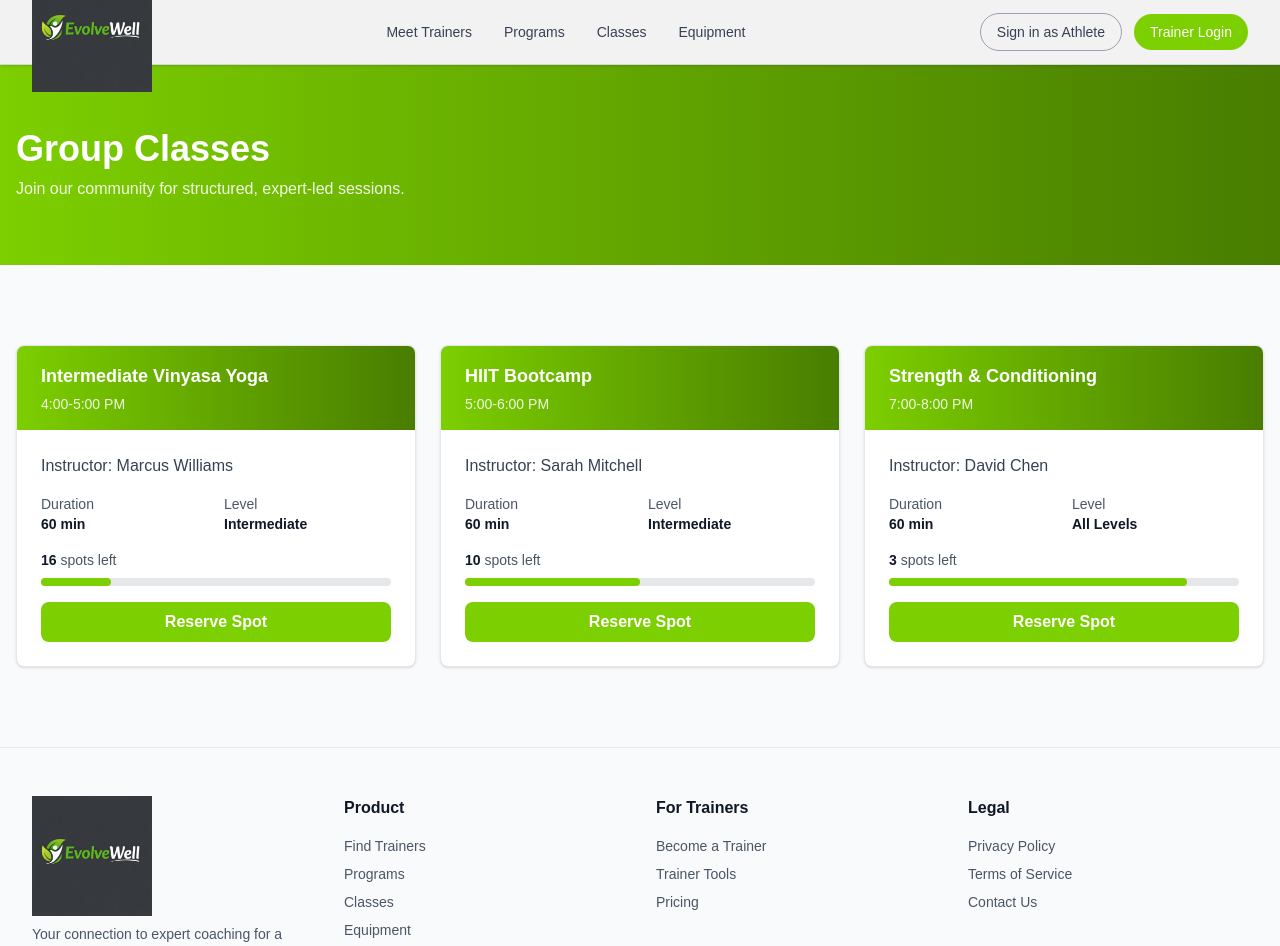
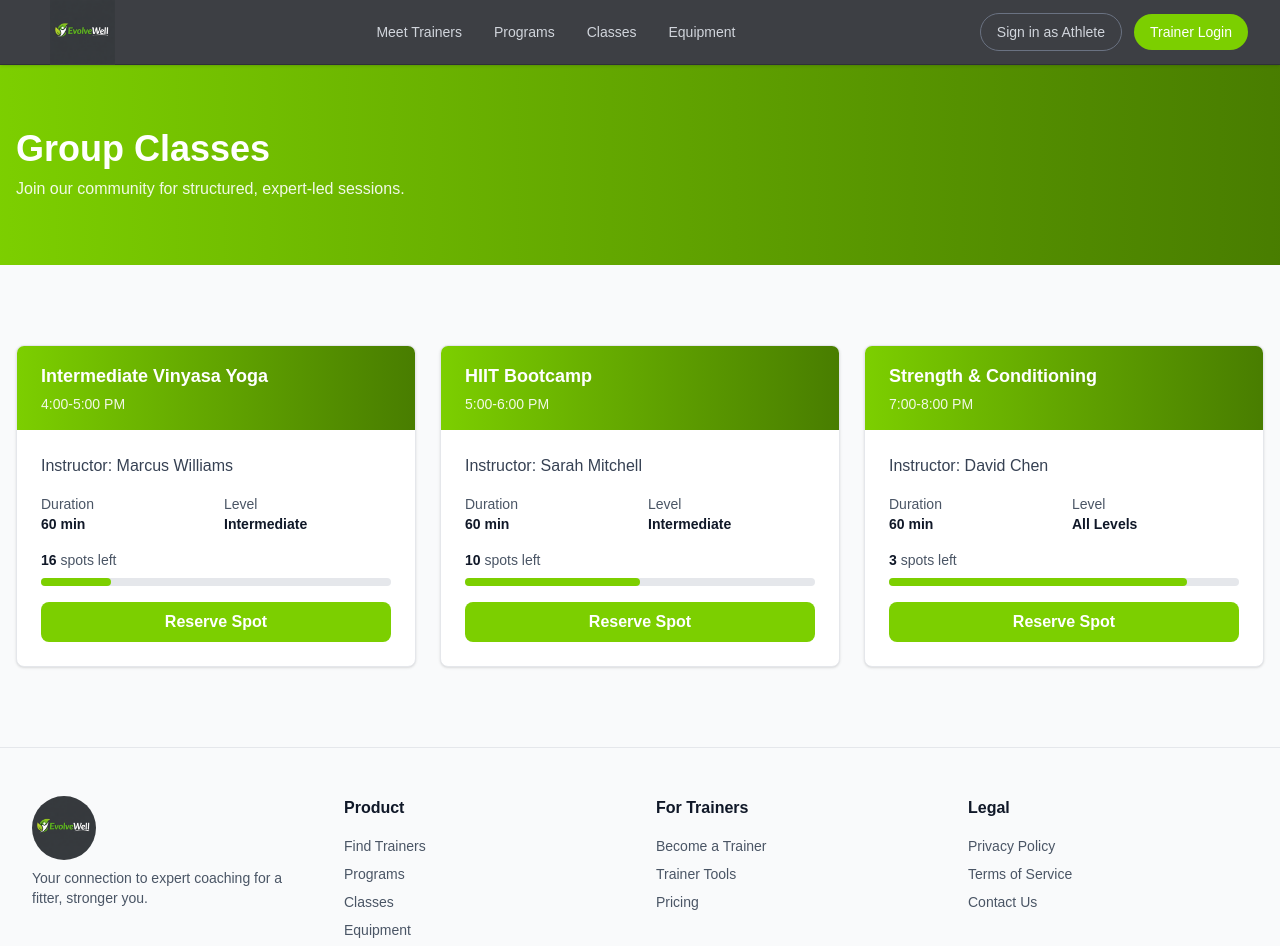
Before and after one commit to andyvn1/EvolveWell, a Next.js app in the folder evolvewell/: page /classes in a window 1280 px wide. Shown: the top 946 px of the page. Built offline with nearby package versions, Linux system fonts and the light colour scheme.

Commit message:
Navbar: fix logo size and colors; Footer: round logo

```diff
--- a/evolvewell/components/Footer.tsx
+++ b/evolvewell/components/Footer.tsx
@@ -11,7 +11,9 @@ export default function Footer() {
         <div className="grid grid-cols-1 gap-8 md:grid-cols-4">
           {/* Company Info */}
           <div>
-            <Image src="/logo.png" alt="EvolveWell Logo" width={120} height={48} className="object-contain" unoptimized />
+            <div className="h-16 w-16 overflow-hidden rounded-full">
+              <Image src="/logo.png" alt="EvolveWell Logo" width={64} height={64} className="object-cover" unoptimized />
+            </div>
             <p className="mt-2 text-sm text-gray-600">
               Your connection to expert coaching for a fitter, stronger you.
             </p>
--- a/evolvewell/components/Navbar.tsx
+++ b/evolvewell/components/Navbar.tsx
@@ -30,26 +30,26 @@ export default function Navbar() {
   if (!mounted) return null;
 
   return (
-    <nav className="sticky top-0 z-50 w-full border-b border-gray-300 bg-[#f2f2f2] shadow-sm">
+    <nav className="sticky top-0 z-50 w-full border-b border-[#2e3138] bg-[#3d3f44] shadow-sm">
       <div className="mx-auto max-w-7xl px-4 sm:px-6 lg:px-8">
         <div className="flex h-16 items-center justify-between">
           {/* Logo */}
           <Link href="/" className="flex items-center">
-            <Image src="/logo.png" alt="EvolveWell Logo" width={120} height={44} className="object-contain" unoptimized />
+            <Image src="/logo.png" alt="EvolveWell Logo" width={120} height={44} style={{ height: '65px', width: '100px' }} className="object-contain" unoptimized />
           </Link>
 
           {/* Desktop Navigation */}
           <div className="hidden items-center gap-8 md:flex">
-            <Link href="/trainers" className="text-sm font-medium text-gray-700 hover:text-lime-600">
+            <Link href="/trainers" className="text-sm font-medium text-gray-300 hover:text-lime-400">
               Meet Trainers
             </Link>
-            <Link href="/programs" className="text-sm font-medium text-gray-700 hover:text-lime-600">
+            <Link href="/programs" className="text-sm font-medium text-gray-300 hover:text-lime-400">
               Programs
             </Link>
-            <Link href="/classes" className="text-sm font-medium text-gray-700 hover:text-lime-600">
+            <Link href="/classes" className="text-sm font-medium text-gray-300 hover:text-lime-400">
               Classes
             </Link>
-            <Link href="/shop" className="text-sm font-medium text-gray-700 hover:text-lime-600">
+            <Link href="/shop" className="text-sm font-medium text-gray-300 hover:text-lime-400">
               Equipment
             </Link>
           </div>
@@ -60,7 +60,7 @@ export default function Navbar() {
               <>
                 <button
                   onClick={() => handleRoleChange('athlete')}
-                  className="rounded-full border border-gray-400 px-4 py-2 text-sm font-medium text-gray-700 hover:bg-gray-200"
+                  className="rounded-full border border-gray-500 px-4 py-2 text-sm font-medium text-gray-300 hover:bg-gray-600"
                 >
                   Sign in as Athlete
                 </button>
@@ -73,18 +73,18 @@ export default function Navbar() {
               </>
             ) : (
               <>
-                <span className="text-sm font-medium text-gray-700">
+                <span className="text-sm font-medium text-gray-300">
                   {role === 'athlete' ? '🏃 Athlete' : '🏋️ Trainer'}
                 </span>
                 <Link
                   href={role === 'athlete' ? '/dashboard/athlete' : '/dashboard/trainer'}
-                  className="rounded-full border border-lime-500 px-4 py-2 text-sm font-medium text-lime-600 hover:bg-lime-500 hover:text-white"
+                  className="rounded-full border border-lime-500 px-4 py-2 text-sm font-medium text-lime-400 hover:bg-lime-500 hover:text-gray-900"
                 >
                   Dashboard
                 </Link>
                 <button
                   onClick={() => handleRoleChange(null)}
-                  className="text-sm font-medium text-gray-500 hover:text-gray-900"
+                  className="text-sm font-medium text-gray-400 hover:text-white"
                 >
                   Logout
                 </button>
@@ -95,7 +95,7 @@ export default function Navbar() {
           {/* Mobile Menu Toggle */}
           <button
             onClick={() => setMobileMenuOpen(!mobileMenuOpen)}
-            className="md:hidden text-gray-700"
+            className="md:hidden text-white"
             aria-label="Toggle menu"
           >
             <svg className="h-6 w-6" fill="none" viewBox="0 0 24 24" stroke="currentColor">
@@ -113,16 +113,16 @@ export default function Navbar() {
         {mobileMenuOpen && (
           <div className="border-t border-gray-300 py-4 md:hidden">
             <div className="flex flex-col gap-3">
-              <Link href="/trainers" className="text-sm font-medium text-gray-700 hover:text-lime-600" onClick={() => setMobileMenuOpen(false)}>
+              <Link href="/trainers" className="text-sm font-medium text-gray-300 hover:text-lime-400" onClick={() => setMobileMenuOpen(false)}>
                 Meet Trainers
               </Link>
-              <Link href="/programs" className="text-sm font-medium text-gray-700 hover:text-lime-600" onClick={() => setMobileMenuOpen(false)}>
+              <Link href="/programs" className="text-sm font-medium text-gray-300 hover:text-lime-400" onClick={() => setMobileMenuOpen(false)}>
                 Programs
               </Link>
-              <Link href="/classes" className="text-sm font-medium text-gray-700 hover:text-lime-600" onClick={() => setMobileMenuOpen(false)}>
+              <Link href="/classes" className="text-sm font-medium text-gray-300 hover:text-lime-400" onClick={() => setMobileMenuOpen(false)}>
                 Classes
               </Link>
-              <Link href="/shop" className="text-sm font-medium text-gray-700 hover:text-lime-600" onClick={() => setMobileMenuOpen(false)}>
+              <Link href="/shop" className="text-sm font-medium text-gray-300 hover:text-lime-400" onClick={() => setMobileMenuOpen(false)}>
                 Equipment
               </Link>
               <hr className="my-2 border-gray-300" />
@@ -130,7 +130,7 @@ export default function Navbar() {
                 <>
                   <button
                     onClick={() => { handleRoleChange('athlete'); setMobileMenuOpen(false); }}
-                    className="rounded-full border border-gray-400 px-4 py-2 text-sm font-medium text-gray-700 hover:bg-gray-200"
+                    className="rounded-full border border-gray-500 px-4 py-2 text-sm font-medium text-gray-300 hover:bg-gray-600"
                   >
                     Sign in as Athlete
                   </button>
@@ -145,14 +145,14 @@ export default function Navbar() {
                 <>
                   <Link
                     href={role === 'athlete' ? '/dashboard/athlete' : '/dashboard/trainer'}
-                    className="rounded-full border border-lime-500 px-4 py-2 text-sm font-medium text-lime-600 hover:bg-lime-500 hover:text-white"
+                    className="rounded-full border border-lime-500 px-4 py-2 text-sm font-medium text-lime-400 hover:bg-lime-500 hover:text-gray-900"
                     onClick={() => setMobileMenuOpen(false)}
                   >
                     Dashboard
                   </Link>
                   <button
                     onClick={() => { handleRoleChange(null); setMobileMenuOpen(false); }}
-                    className="text-sm font-medium text-gray-500 hover:text-gray-900"
+                    className="text-sm font-medium text-gray-400 hover:text-white"
                   >
                     Logout
                   </button>
```
